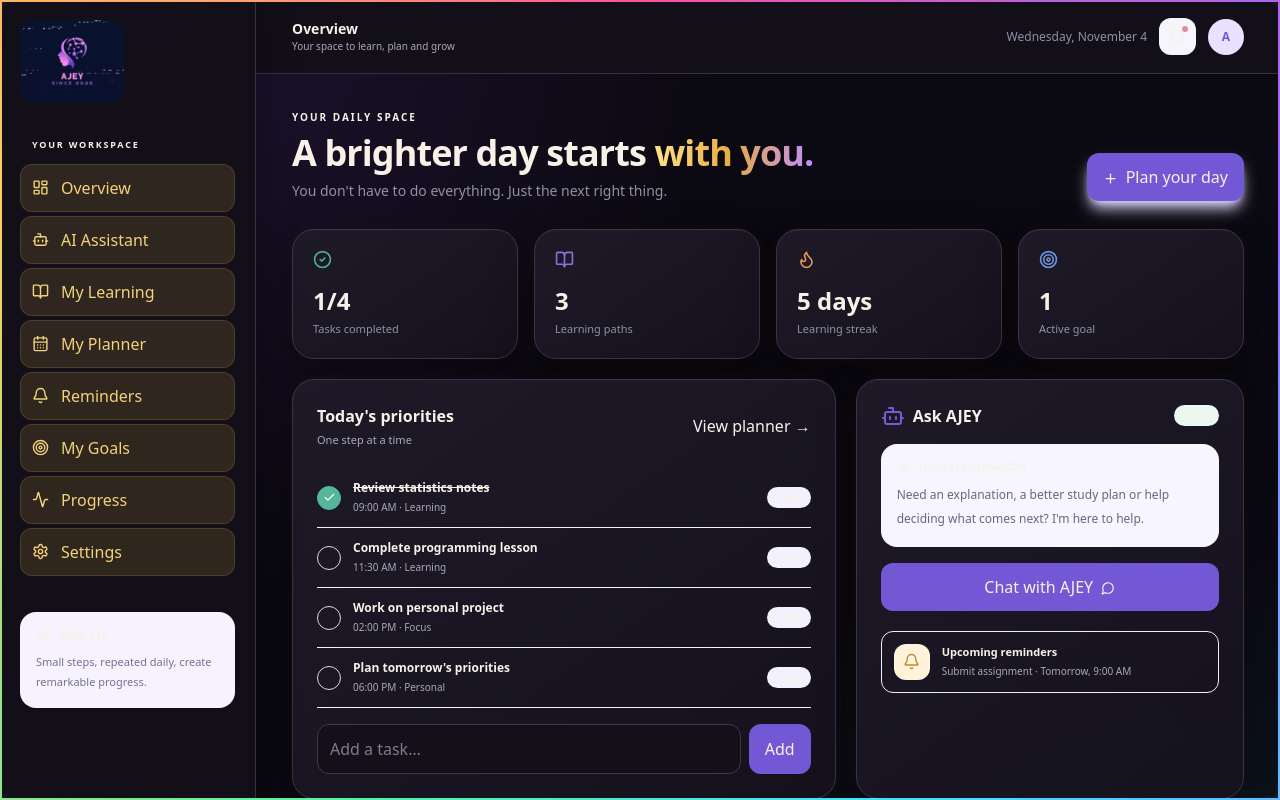
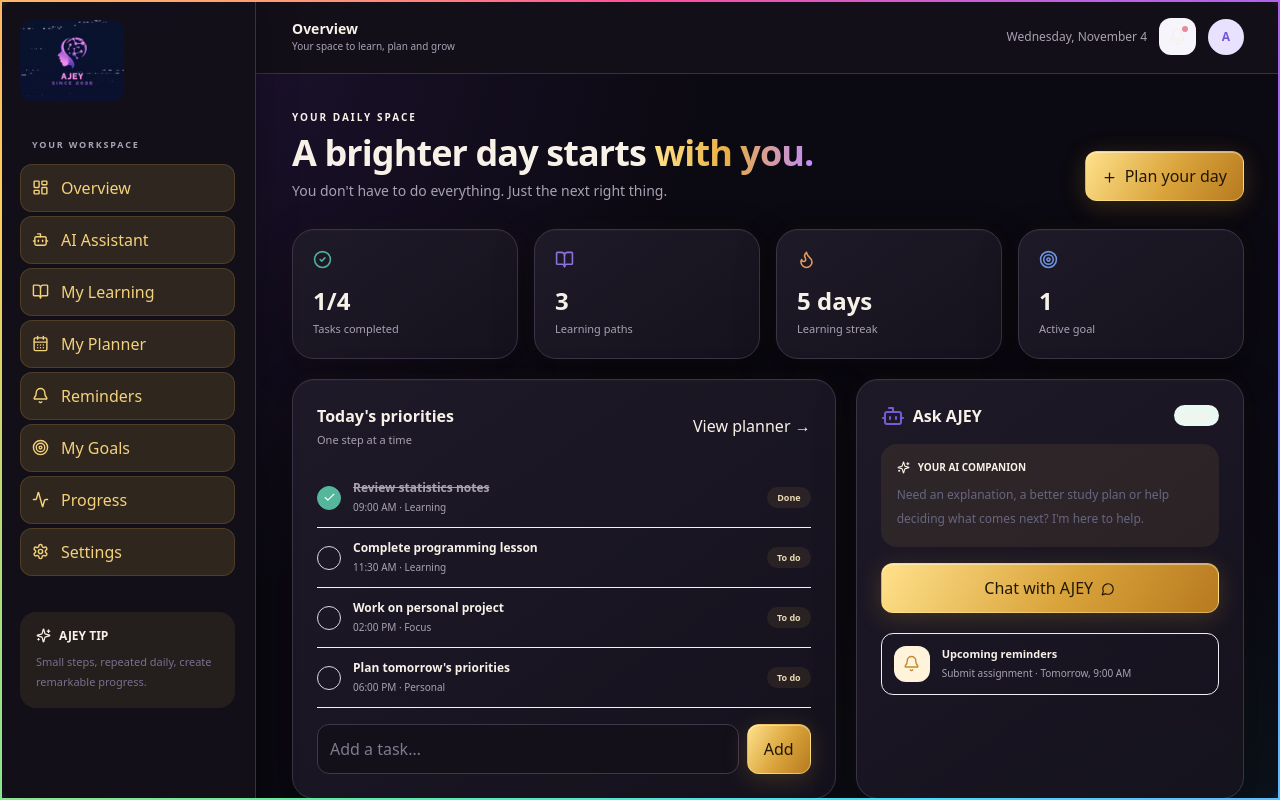
Before and after one commit to johnnychess43/AJEY, a Next.js app: page / in a window 1280 px wide. Shown: the top 800 px of the page. Built offline with nearby package versions, Linux system fonts and the light colour scheme.

Commit message:
Fix Tailwind arbitrary-value selectors in AJEY theme CSS

```diff
--- a/src/app/globals.css
+++ b/src/app/globals.css
@@ -118,8 +118,8 @@ button { cursor: pointer; }
 .ajey-shell button:hover:not(:disabled) { filter: brightness(1.12); }
 .ajey-shell button:disabled { cursor: not-allowed; }
 .ajey-shell .gold-button,
-.ajey-shell button.bg-\\[\\#7358d6\\],
-.ajey-shell button.bg-\\[\\#7357d8\\] {
+.ajey-shell button[class*="bg-[#7358d6]"],
+.ajey-shell button[class*="bg-[#7357d8]"] {
   color: #211707 !important;
   background: linear-gradient(120deg, #ffe18b, #d9a33a 55%, #b77a20) !important;
   border: 1px solid rgba(255,225,139,.48);
@@ -144,18 +144,18 @@ button { cursor: pointer; }
 .ajey-shell .lesson-notes { color: #d9d1e1 !important; }
 .ajey-shell .lesson-notes h2, .ajey-shell .lesson-notes strong { color: #f4d27b; }
 .ajey-shell footer { border-color: #383143 !important; }
-.ajey-shell .bg-\\[\\#f6f3ff\\],
-.ajey-shell .bg-\\[\\#f7f5ff\\],
-.ajey-shell .bg-\\[\\#fbfaff\\],
-.ajey-shell .bg-\\[\\#f4f1ff\\],
-.ajey-shell .bg-\\[\\#f0edff\\] {
+.ajey-shell [class*="bg-[#f6f3ff]"],
+.ajey-shell [class*="bg-[#f7f5ff]"],
+.ajey-shell [class*="bg-[#fbfaff]"],
+.ajey-shell [class*="bg-[#f4f1ff]"],
+.ajey-shell [class*="bg-[#f0edff]"] {
   background: rgba(222,174,68,.09) !important;
   color: #ead9b4 !important;
 }
-.ajey-shell .text-\\[\\#9290a7\\],
-.ajey-shell .text-\\[\\#aaa8b7\\],
-.ajey-shell .text-\\[\\#aaa3b6\\],
-.ajey-shell .text-\\[\\#77778e\\] { color: #aaa1b4 !important; }
+.ajey-shell [class*="text-[#9290a7]"],
+.ajey-shell [class*="text-[#aaa8b7]"],
+.ajey-shell [class*="text-[#aaa3b6]"],
+.ajey-shell [class*="text-[#77778e]"] { color: #aaa1b4 !important; }
 
 .auth-shell {
   min-height: 100vh;
@@ -169,11 +169,11 @@ button { cursor: pointer; }
 .auth-shell h1, .auth-shell h2, .auth-shell label { color: #f7f1e7 !important; }
 .auth-shell input { color: #fff !important; background: #17131f !important; border-color: #40374b !important; }
 .auth-shell input::placeholder { color: #82798f !important; }
-.auth-shell button.bg-\\[\\#7358d6\\] {
+.auth-shell button[class*="bg-[#7358d6]"] {
   color: #211707 !important;
   background: linear-gradient(120deg,#ffe18b,#d9a33a 55%,#b77a20) !important;
 }
-.auth-shell .bg-\\[\\#efedf5\\] { background: #211c2b !important; }
+.auth-shell [class*="bg-[#efedf5]"] { background: #211c2b !important; }
 .auth-shell .bg-white { background: #282231 !important; color: #f4d27b !important; }
 
 @media (prefers-reduced-motion: reduce) {
```
